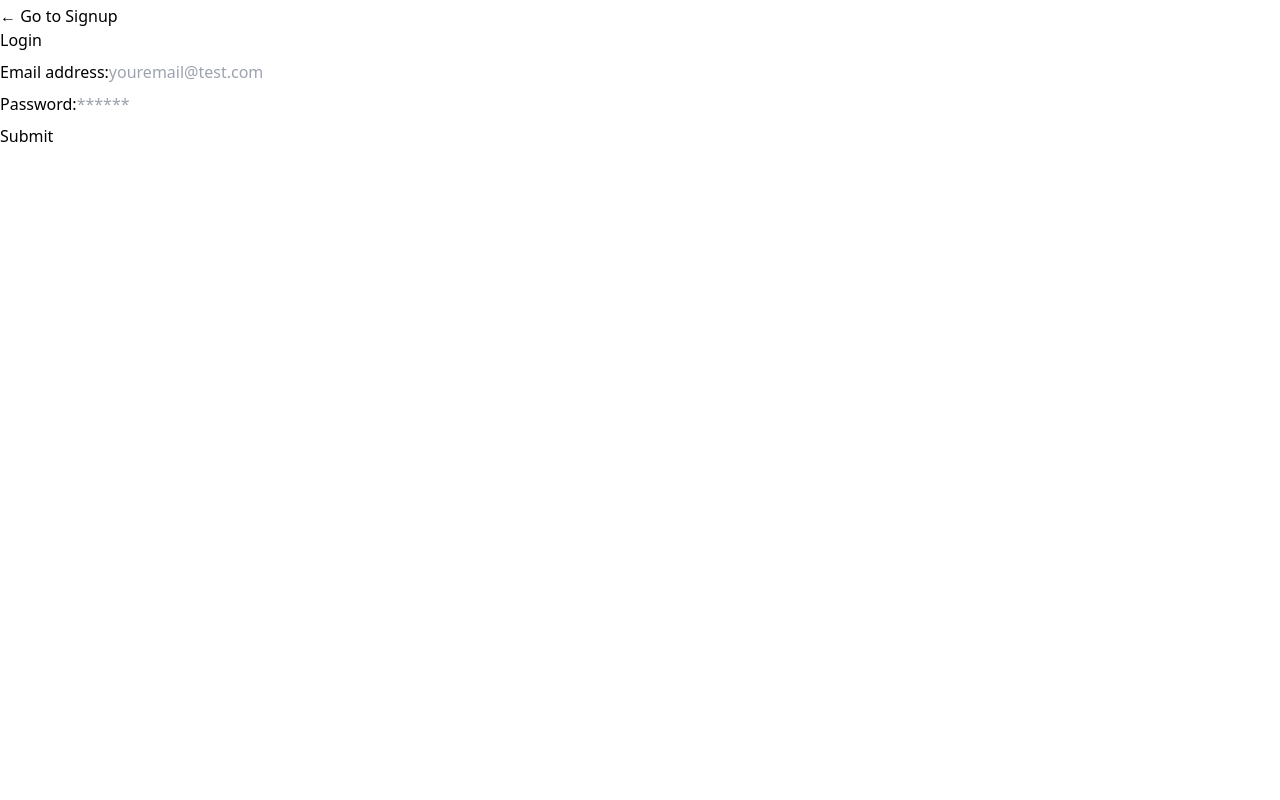
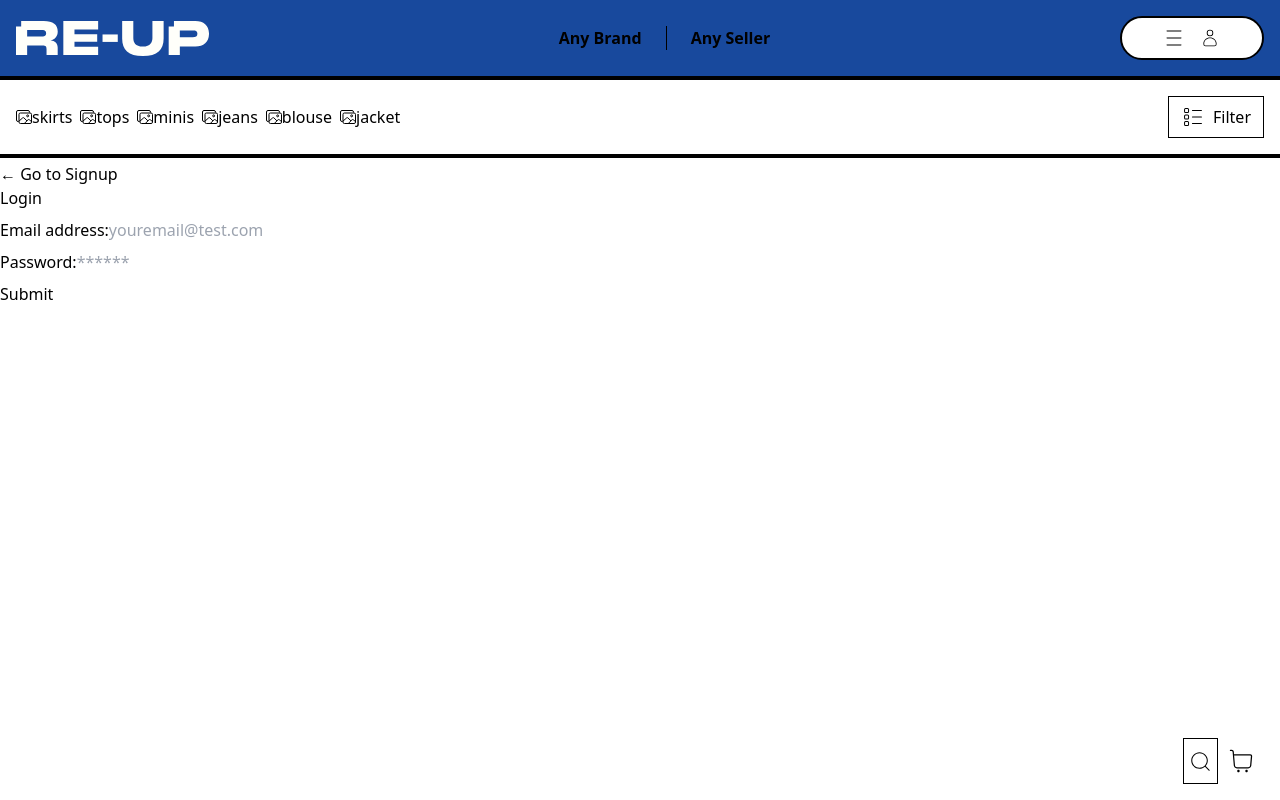
Before and after one commit to ChristianAlteri/theGrandExchange, a React (Create React App) app in the folder client/: page /login in a window 1280 px wide. Built offline with nearby package versions, Linux system fonts and the light colour scheme.

Commit message:
returned to styling elements

```diff
--- a/client/src/App.css
+++ b/client/src/App.css
@@ -11,3 +11,11 @@
   height: 100%;
   width: 100%;
 }
+
+/* Typography */
+
+h3 {
+  font-size: 2.5rem;
+  font-weight: 700;
+  margin-bottom: 1rem;
+}
--- a/client/src/App.js
+++ b/client/src/App.js
@@ -59,29 +59,10 @@ function App() {
   <ApolloProvider client={client}>
     <Router>
       <div>
+      <Navbar />
+      <CategoryBar />
         <Routes>
-          <Route
-            path="/"
-            element={
-              <>
-                <Navbar />
-                <CategoryBar />
-                <Feed />
-                <Footer />
-              </>
-            }
-          />
-          <Route
-            path="/feed"
-            element={
-              <>
-                <Navbar />
-                <CategoryBar />
-                <Feed />
-                <Footer />
-              </>
-            }
-          />
+          <Route path="/" element={<Feed />}/>
           <Route path="/test" element={<Test />} />
           <Route path="/signup" element={<Signup />} />
           <Route path="/login" element={<Login />} />
@@ -89,6 +70,7 @@ function App() {
           <Route path="/cart" element={<Cart />} />
           <Route path="/login" element={<Login />} />
         </Routes>
+        <Footer />
       </div>
     </Router>
     </ApolloProvider>
--- a/client/src/components/CategoryBar/CategoryBar.js
+++ b/client/src/components/CategoryBar/CategoryBar.js
@@ -14,7 +14,7 @@ const CategoryBar = () => {
     return (
         <div className="
             flex
-
+            category-bar
             justify-between
             items-center
             p-4
--- a/client/src/components/Footer/Cart/CartIcon.js
+++ b/client/src/components/Footer/Cart/CartIcon.js
@@ -1,12 +1,11 @@
 import React from 'react';
 import { CiShoppingCart } from 'react-icons/ci';
-import { useNavigate } from 'react-router-dom';
+import { Link } from 'react-router-dom';
 
 const CartIcon = () => {
-    const navigate = useNavigate();
 
     const handleCartClick = () => {
-        navigate('/cart');
+       <Link to="/cart"/>
     };
 
     return (
--- a/client/src/components/Nav/HamburgerMenuNav.js
+++ b/client/src/components/Nav/HamburgerMenuNav.js
@@ -34,6 +34,7 @@ const HamburgerMenuNav = () => {
     <div
       onClick={toggleOpen}
       className="
+        user-menu
         p-4
         md:py-1
         sm:py-2
@@ -47,6 +48,7 @@ const HamburgerMenuNav = () => {
         cursor-pointer
         hover:shadow-md
         transition
+        bg-white
       "
     >
       <CiMenuBurger className="h-5 w-6" />
@@ -64,6 +66,7 @@ const HamburgerMenuNav = () => {
             right-0
             top-14
             text-sm
+            user-menu-open
           "
         >
 
--- a/client/src/components/Nav/Navbar.js
+++ b/client/src/components/Nav/Navbar.js
@@ -23,7 +23,8 @@ const Navbar = () => {
         justify-between
         items-center
         p-4
-        bg-blue"
+        bg-blue
+        custom-font"
         >
             {/* Logo div */}
             <div className="
--- a/client/src/index.css
+++ b/client/src/index.css
@@ -35,3 +35,26 @@
         font-family: 'PP Mori', sans-serif;
     }
   }
+
+
+  .user-menu {
+    color: #000;
+    background-color: white;
+    border: 2px solid black;
+    border-radius: 25px;
+    padding: 10px 40px !important;
+  }
+
+
+  .user-menu-open {
+    background-color: white;
+    border: 3px solid black;
+    border-radius: 25px;
+    padding: 1rem;
+  }
+
+  .category-bar {
+    background-color: #fff;
+    border-top: 4px solid black;
+    border-bottom: 4px solid black;
+  }
--- a/client/tailwind.config.js
+++ b/client/tailwind.config.js
@@ -7,10 +7,6 @@ module.exports = {
     colors: {
        blue: '#18499D',
     },
-    fontFamily: {
-      PPmori: ['PP Mori, sans-serif'],
-    },
-
     fontSize: {
       xl: ['4.5rem'],
       lg: ['3rem'],
@@ -20,7 +16,11 @@ module.exports = {
     borderRadius: {
       'sm': '1.25rem',
     },
-    extend: {},
+    extend: {
+      fontFamily: {
+        custom: ['PP Mori, sans-serif'],
+      },
+    },
   },
   plugins: [],
 }
```
